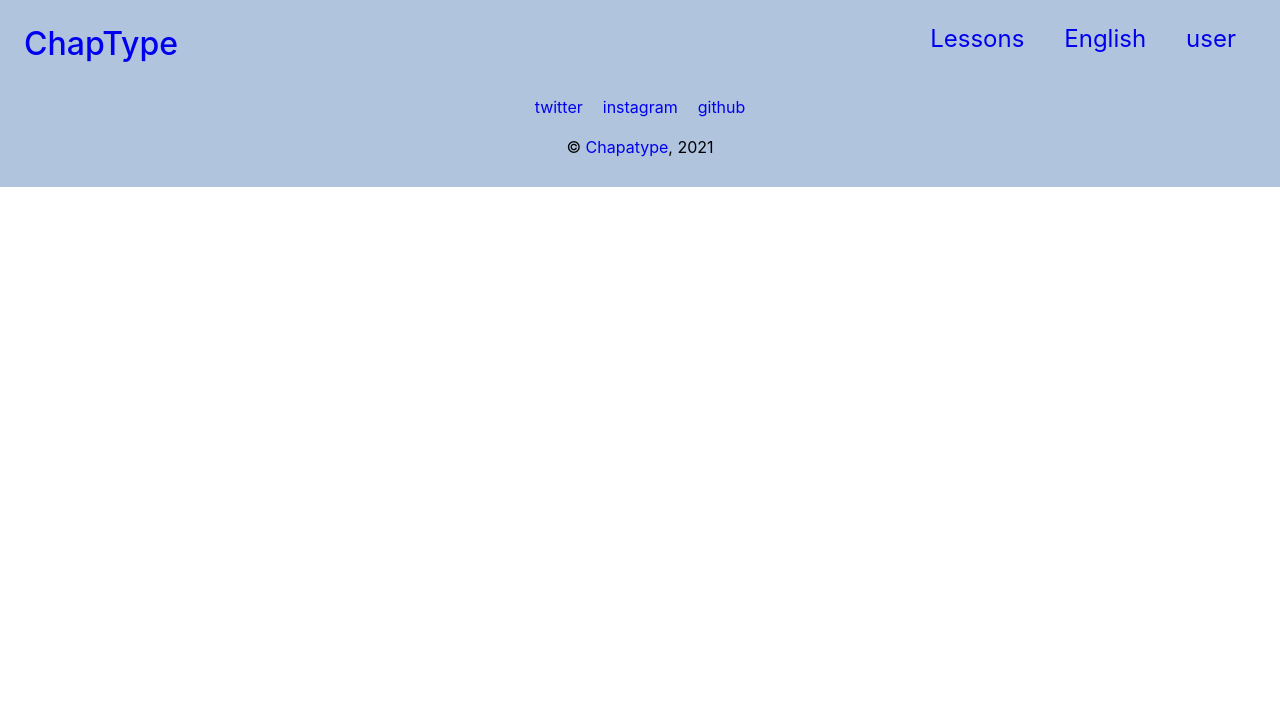
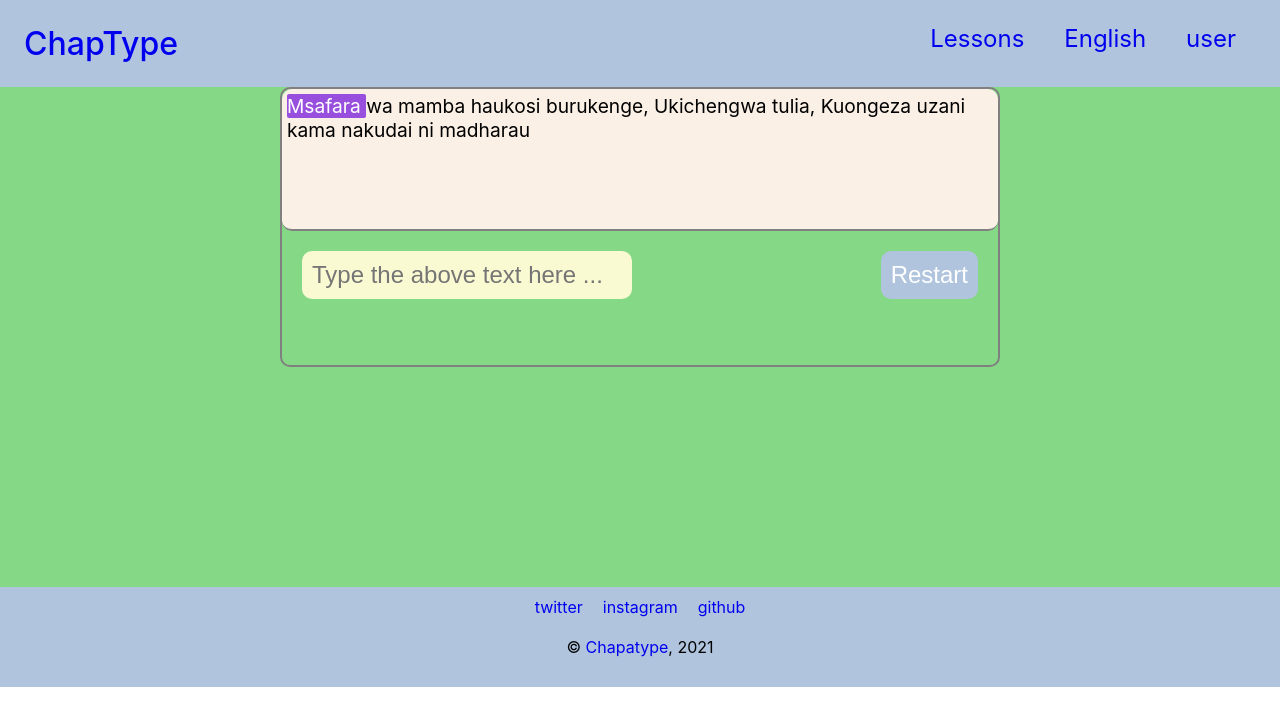
Before and after one commit to astrojose/chaptype, a React (Create React App) app: page / in a window 1280 px wide. Shown: the top 726 px of the page. Built offline with nearby package versions, Linux system fonts and the light colour scheme.

Commit message:
imprv: highlight mistakes, accurate wpm

```diff
--- a/src/App.js
+++ b/src/App.js
@@ -6,9 +6,7 @@ import TypingGame from './pages/TypingGame'
 function App() {
   return (
       <Layout>
-
         <TypingGame />
-
       </Layout>
   )
 }
--- a/src/components/footer.js
+++ b/src/components/footer.js
@@ -1,4 +1,6 @@
 import React from 'react'
+import {Link} from 'react-router-dom'
+
 
 const Footer = () => {
     return (
--- a/src/components/layout.js
+++ b/src/components/layout.js
@@ -9,9 +9,7 @@ const Layout = (props) => {
         <header className="App-header">
             <Navbar />
         </header>
-
           {props.children}
-
         <Footer />
     </div>
     )
--- a/src/components/main-game.js
+++ b/src/components/main-game.js
@@ -15,26 +15,55 @@ const MainGame = () => {
         if (windex <= wordNodes.length){
             wordNodes.item(windex).className="curr"
         }
-
     },[windex]);
 
-    let parag = "people are frugal in guarding their"
+    // React.useEffect(()=>{
+    //     let wordNodes = document.querySelector(".quoteText").childNodes
+    //     if (errors.length && errors) {
+    //         let lastErrWord = errors[errors.length - 1]
+    //         let node = wordNodes[lastErrWord].classList.add('wrong')
+    //     }
+    // },[errors])
+
+    let quotesArr = [
+      "Msafara wa mamba haukosi burukenge, Ukichengwa tulia, Kuongeza uzani kama nakudai ni madharau",
+    //   "Kazi ya moyo ni kusukuma damu, kupenda ni kiherehere",
+    //   "Salimia watu, pesa huisha",
+    //   "Pambana na hali yako",
+    //   "Hata uwe na imani kali vipi, huwezi kusali wakati unafanya mapenzi",
+    //   "Mwanaume hata awe bahili vipi, hawezi kumpa mwanamke mimba nusu",
+    //   "Akishindwa sultani, raia huweza nini?",
+    //   "Aliyetota, hajui kutota",
+    //   "Baniani mbaya kiatu chake dawa",
+    //   "Bure ni malio, pasipo na sikio",
+    //   "Cha mlevi huliwa na mgema",
+    //   "Aigae tembo kunya hupasuka msamba",
+    //   "Hata uwe kauzu vipi, huwezi kujamba wakati unatongoza",
+    //   "Mke wa mtu sumu, mume wa mtu maziwa",
+    //   "Silaha ni pesa, bunduki ni mizigo tu",
+    //   "Kipara bila pesa   ni kovu",
+    //   "Ukipenda wasichana wa shule nunulia mkeo sare",
+    //   "Nyani haoni kundule",
+    //   "Maskini akipata matako hulia mbwata",
+    //   "Mficha uchi hazai",
+    //   "Ukinidiliti mwenzako atanidanlodi"
+    ]
 
     let getWpm = () => {
         let words = windex + 1
         let durr = (end - start)/1000/60
         let errWords = [...new Set(errors)].length
-        console.log(words)
-        console.log(errWords)
-        console.log(durr)
-        return ((words-errWords)/durr).toFixed()
+        return ((words)/durr).toFixed()
     }
 
     let getErrors = () => {return [...new Set(errors)].length}
 
+    // let parag = quotesArr[(Math.random()*quotesArr.length)|0];
+    let parag = quotesArr[0];
+
     let handleInput = (e) => {
         let arrQuote = parag.split(" ")
-        // if (windex == 0 && e.target.value != '') {
+          // if (windex == 0 && e.target.value != '') {
 
         // }
         if (e.target.value.length == 1 && windex == 0) {
@@ -53,6 +82,7 @@ const MainGame = () => {
             }
             else {
                 console.log("shit is wrong")
+
                 // setSearches(searches => [...searches, query])
                 setErrors(errors => [...errors, windex]);
             }
@@ -64,10 +94,14 @@ const MainGame = () => {
         else {
             console.log("the space is here")
             // [...new Set(array)]; --> skip dupes
-            console.log([...new Set(errors)])
             e.target.value = ''
             let wordNodes = document.querySelector(".quoteText").childNodes
             wordNodes.item(windex).className="done"
+
+            if (errors.length && errors.includes(windex)) {
+                let node = wordNodes[windex].classList.add('wrong')
+            }
+
             if (windex < arrQuote.length-1) {
                 console.log(windex)
                 console.log(arrQuote.length)
@@ -92,7 +126,7 @@ const MainGame = () => {
                             onInput={ handleInput }
                             />
                         <div className="actions">
-                            <button>Restart</button>
+                            <button onClick={()=>{window.location.reload()}}>Restart</button>
                         </div>
                     </div>
                     <div className="status"> </div>
@@ -107,7 +141,7 @@ const MainGame = () => {
          <p> Errors : {getErrors()} words</p>
             <p>Above is your score</p>
             <div className="cta">
-                <button onClick={()=>{window.location = '/type'}}>play again</button>
+                <button onClick={()=>{window.location.reload()}}>play again</button>
             </div>
         </div>
         )
--- a/src/components/welcome.js
+++ b/src/components/welcome.js
@@ -8,7 +8,7 @@ const Welcome = () => {
                <p>Master your typing abilities with diverse typing games. Get started</p>
             </div>
             <div className="cta">
-                <button onClick={()=>{window.location = '/type'}}>Start typing</button>
+                <button onClick={()=>{window.location = '/'}}>Start typing</button>
             </div>
         </content>
     )
--- a/src/pages/TypingGame.js
+++ b/src/pages/TypingGame.js
@@ -3,7 +3,6 @@ import { Route, Link, BrowserRouter as Router, Switch } from "react-router-dom";
 
 import MainGame from '../components/main-game.js'
 import Welcome from '../components/welcome.js';
-import Result from '../components/result.js';
 
 
 const TypingGame = () => {
@@ -12,9 +11,8 @@ const TypingGame = () => {
 
         <div>
         <Router>
-            <Route path="/game" default component={Welcome} />
-            <Route path="/type" component={MainGame} />
-          </Router>
+            <Route path="/" component={MainGame} />
+        </Router>
         </div>
 
   )
--- a/src/styles/App.css
+++ b/src/styles/App.css
@@ -194,7 +194,7 @@ a {
 /*# sourceMappingURL=App.css.map */
 
 .curr {
-  background-color: blueviolet;
+  background-color: rgb(153, 79, 221);
   color:white;
   border-radius: 2px;
 }
@@ -204,5 +204,5 @@ a {
 }
 
 .wrong{
-  color: red;
+  color: rgb(241, 76, 76);
 }
```
